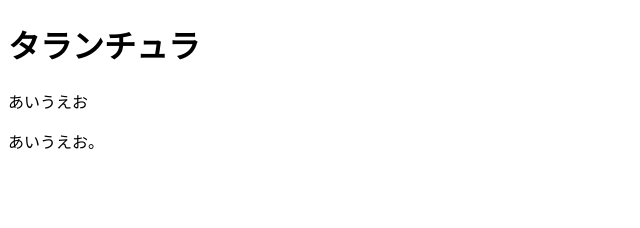
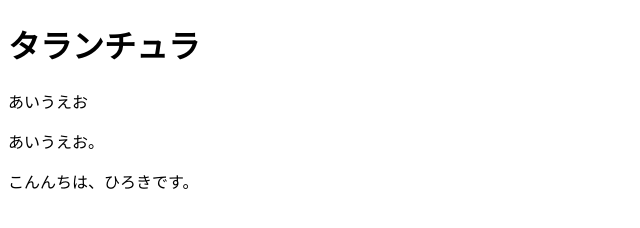
Before and after one commit to Noa-Tokashiki/ZeroPlus_1, a plain HTML site: page index.html in a window 1280 px wide. Shown: the whole page, without its empty margins (0-640 px from the left). Drawn offline with Linux system fonts and the light colour scheme.

Commit message:
コメント追加

```diff
--- a/index.html
+++ b/index.html
@@ -16,6 +16,8 @@
 
       <p>あいうえお。</p>
 
+      <p>こんんちは、ひろきです。</p>
+
     </main>
   </body>
 </html>
```
